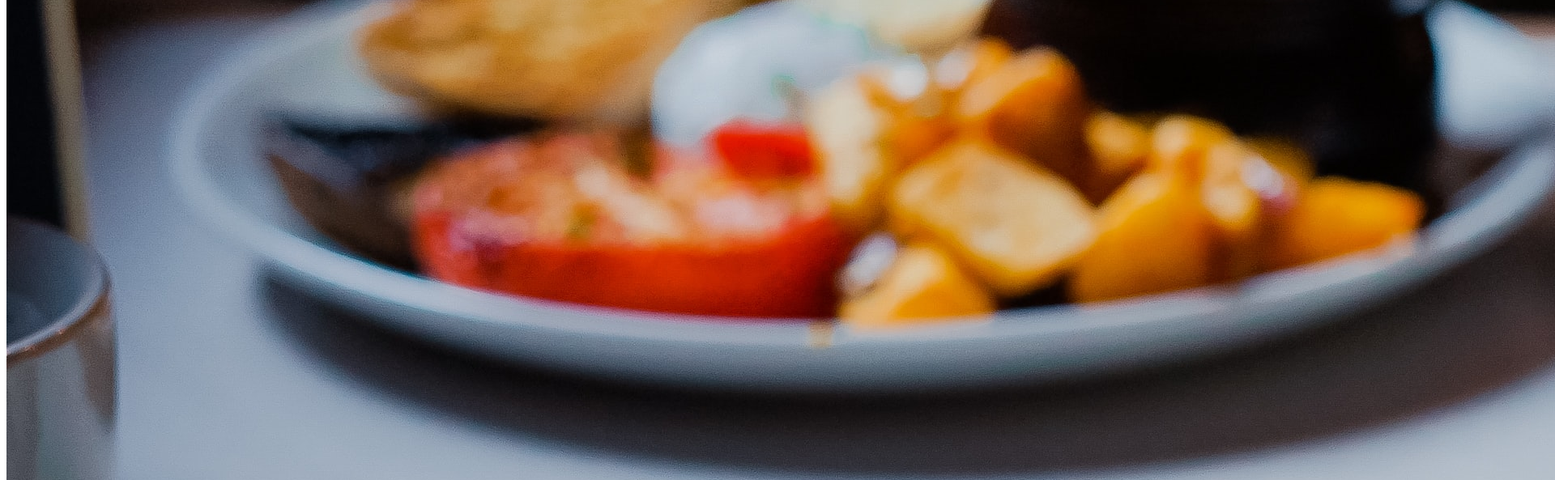
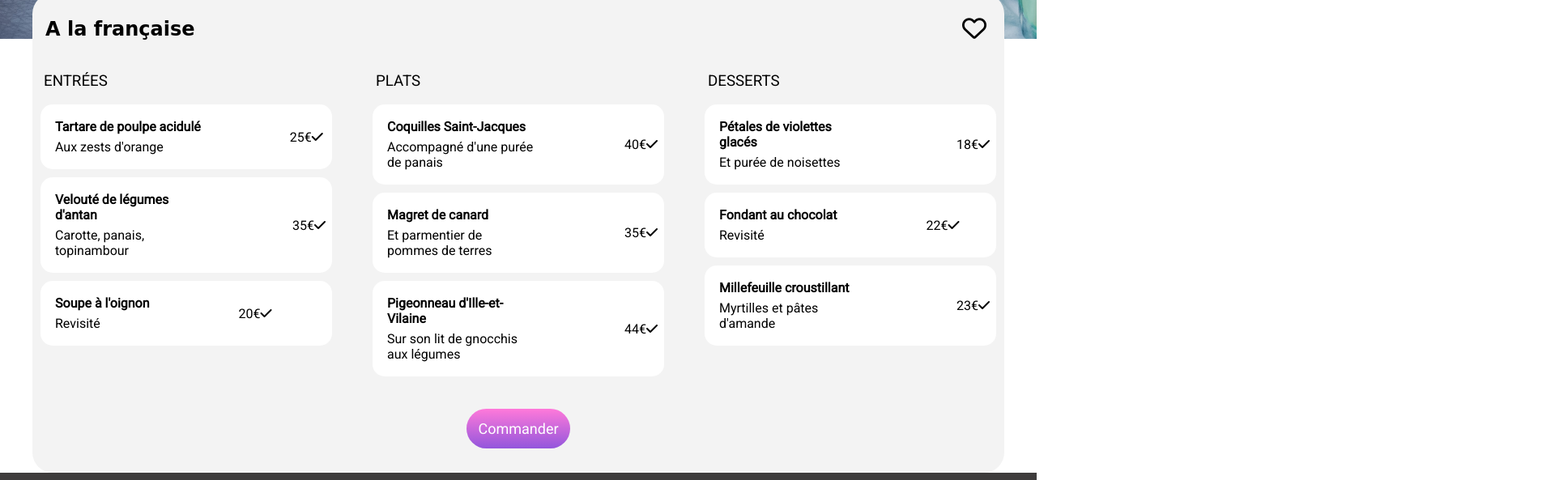
Before and after one commit to BenjaminPretet/BenjaminPretet_3_23082021, a website: page a_la_francaise.html in a window 1280 px wide. Shown: the part 530-1123 px from the top of the page at 81% size, 1920 px wide, since content can reach past the window. Drawn offline with Linux system fonts and the light colour scheme; a web font is replaced by a local one.

Commit message:
update scss home page and restaurant

```diff
--- a/sass/Base/_reset.scss
+++ b/sass/Base/_reset.scss
@@ -1,3 +1,3 @@
-.body {
+body {
     margin: 0;
 }
--- a/sass/Composants/_buttons.scss
+++ b/sass/Composants/_buttons.scss
@@ -4,3 +4,27 @@
     border-radius: 25px;
     text-decoration: none;
 }
+
+.menu_btn {
+    background-color: #f3f3f3;
+    border: none;
+    font-size: 30px;
+
+}
+
+.card_btn {
+    font-size: 25px;
+}
+
+.command_btn {
+    background-color: chartreuse;
+    padding: 14px;
+    border: none;
+    border-radius: 25px;
+    background-image: linear-gradient( 0deg, $color-primary , $color-secondary);
+    color: white;
+    font-family: $roboto;
+    font-size: 18px;
+    font-weight: 500;
+    text-decoration: none;
+}
--- a/sass/Layout/_footer.scss
+++ b/sass/Layout/_footer.scss
@@ -9,7 +9,7 @@
 
     .footer_logo {
         font-family: $shrikhand;
-        font-size: 20px;
+        font-size: 24px;
         color: white;
         margin: 0;
         padding-bottom: 10px;
--- a/sass/Layout/_header.scss
+++ b/sass/Layout/_header.scss
@@ -1,4 +1,7 @@
 .header {
+    display: flex;
+    justify-content: center;
+    align-items: center;
     padding: 15px;
     margin-bottom: 2px;
     box-shadow: 0 0 6px rgba(0, 0, 0, 0.25);
@@ -9,4 +12,13 @@
         font-family: $shrikhand;
         font-size: 40px;
     }
+
+    .back_arrow {
+        display: flex;
+        align-items: center;
+        position: absolute;
+        left: 50px;
+        color: black;
+        font-size: 24px;
+    }
 }
--- a/sass/Pages/_home.scss
+++ b/sass/Pages/_home.scss
@@ -154,11 +154,13 @@
     background-color: white;
     border: 1px solid white;
     border-radius: 15px;
+    position: relative;
 
-    .image_card_one {
+    .image_card {
         width: 100%;
         height: 200px;
         border-radius: 15px 15px 0px 0px;
+        object-fit: cover;
     }
 }
 
@@ -170,11 +172,13 @@
     background-color: white;
     border: 1px solid white;
     border-radius: 15px;
+    position: relative;
 
-    .image_card_two {
+    .image_card {
         width: 100%;
         height: 200px;
         border-radius: 15px 15px 0px 0px;
+        object-fit: cover;
     }
 }
 
@@ -186,10 +190,11 @@
     border: 1px solid white;
     border-radius: 15px;
 
-    .image_card_three {
+    .image_card {
         width: 100%;
         height: 200px;
         border-radius: 15px 15px 0px 0px;
+        object-fit: cover;
     }
 }
 
@@ -201,10 +206,11 @@
     border: 1px solid white;
     border-radius: 15px;
 
-    .image_card_four {
+    .image_card {
         width: 100%;
         height: 200px;
         border-radius: 15px 15px 0px 0px;
+        object-fit: cover;
     }
 }
 
@@ -213,11 +219,14 @@
     color: #1b6150;
     font-family: $roboto;
     padding: 8px;
-    float: right;
+    position: absolute;
+    top: 12px;
+    right: 12px;
 }
 
 .card_info {
     display: flex;
+    justify-content: space-between;
     align-items: center;
     height: 80px;
     padding: 16px;
@@ -236,10 +245,5 @@
         font-family: $roboto;
         margin: 0;
     }
-
-    .card_btn {
-        padding-left: 130px;
-        font-size: 25px;
-    }
 }
 /*second container*/
--- a/sass/Pages/_restaurant.scss
+++ b/sass/Pages/_restaurant.scss
@@ -0,0 +1,143 @@
+
+
+.image_menu {
+    max-width: 100%;
+    width: 100%;
+    height: 500px;
+    object-fit: cover;
+}
+
+.menu_container {
+    border: 1px solid black;
+    background-color: #f3f3f3;
+    border: none;
+    border-radius: 25px;
+    font-family: $roboto;
+    max-width: 1200px;
+    margin: auto;
+    position: relative;
+    margin-top: -60px;
+}
+
+.menu {
+    display: flex;
+    justify-content: space-between;
+    padding: 10px 16px 0px 16px;
+    font-family: $shrikhand;
+}
+
+.sub_menus {
+    display: grid;
+    grid-template-columns: repeat(3,1fr);
+    gap: 30px;
+}
+
+.submenu_title {
+    text-transform: uppercase;
+    font-weight: 500;
+    padding-left: 14px;
+}
+
+.contained_submenu_1 {
+    display: flex;
+    align-items: center;
+    background-color: white;
+    border-radius: 15px;
+    margin: 10px;
+    padding: 8px;
+}
+
+.contained_submenu_2 {
+    display: flex;
+    align-items: center;
+    background-color: white;
+    border-radius: 15px;
+    margin: 10px;
+    padding: 8px;
+}
+
+.contained_submenu_3 {
+    display: flex;
+    align-items: center;
+    background-color: white;
+    border-radius: 15px;
+    margin: 10px;
+    padding: 8px;
+}
+
+.contained_submenu_4 {
+    display: flex;
+    align-items: center;
+    background-color: white;
+    border-radius: 15px;
+    margin: 10px;
+    padding: 8px;
+}
+
+.contained_submenu_5 {
+    display: flex;
+    align-items: center;
+    background-color: white;
+    border-radius: 15px;
+    margin: 10px;
+    padding: 8px;
+}
+
+.contained_submenu_6 {
+    display: flex;
+    align-items: center;
+    background-color: white;
+    border-radius: 15px;
+    margin: 10px;
+    padding: 8px;
+}
+
+.contained_submenu_7 {
+    display: flex;
+    align-items: center;
+    background-color: white;
+    border-radius: 15px;
+    margin: 10px;
+    padding: 8px;
+}
+
+.contained_submenu_8 {
+    display: flex;
+    align-items: center;
+    background-color: white;
+    border-radius: 15px;
+    margin: 10px;
+    padding: 8px;
+}
+
+.contained_submenu_9 {
+    display: flex;
+    align-items: center;
+    background-color: white;
+    border-radius: 15px;
+    margin: 10px;
+    padding: 8px;
+}
+
+.menu_item {
+    padding: 10px;
+
+    .menu_item_title {
+        margin: 0;
+        padding-bottom: 6px;
+    }
+
+    .menu_item_description {
+        margin: 0;
+    }
+}
+
+.menu_item_price {
+    padding-left: 100px;
+}
+
+.bottom_btn {
+    display: flex;
+    justify-content: center;
+    padding: 30px;
+}
```
Also changed, not shown: public/css/style.css, 1 other file.
